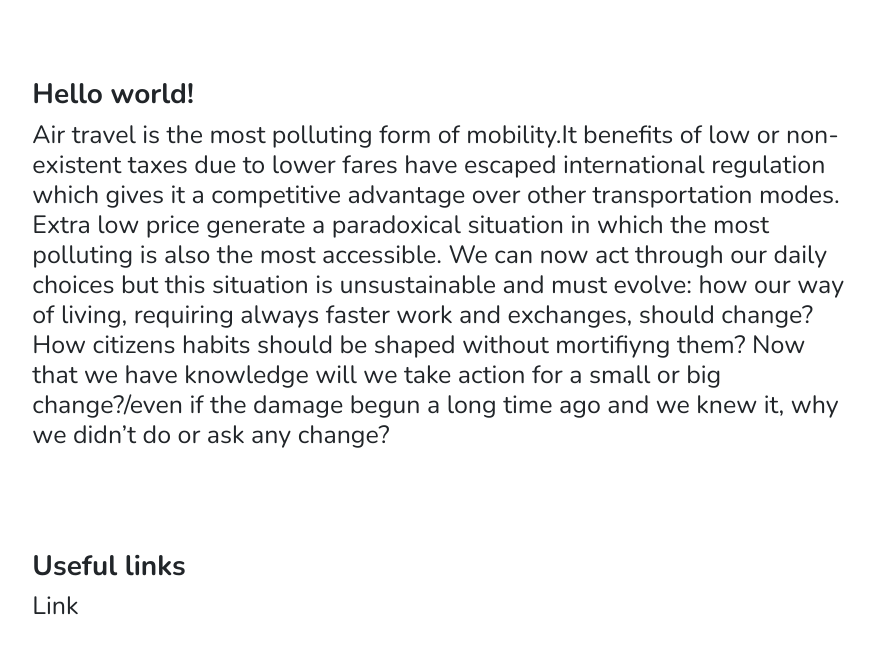
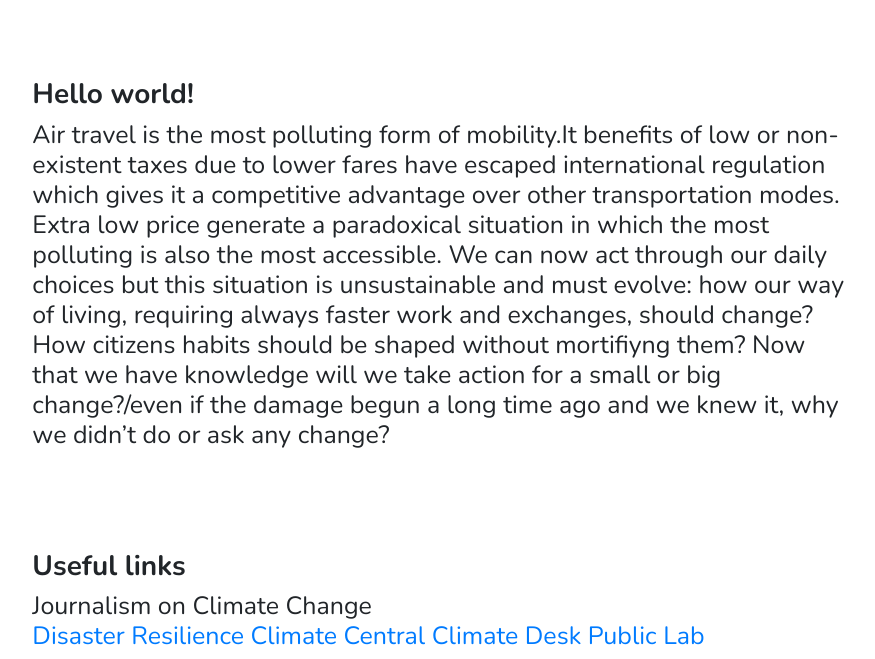
Before and after one commit to Ludipas/viaggi_paradiso, a plain HTML site: page index.html in a window 1280 px wide. Shown: the part 277-936 px from the top of the page, without its empty margins (196-1071 px from the left). Before the commit the page ends 906 px from the top, so only its background shows below. Drawn offline with nearby package versions, Linux system fonts and the light colour scheme.

Commit message:
added some links

```diff
--- a/index.html
+++ b/index.html
@@ -20,7 +20,12 @@
   <div class="container col-sm-8" id="links">
     <h1> Useful links </h1>
     <h3>
-      Link
+      Journalism on Climate Change
+      <br>
+      <a href="http://disaster-resilience.com">Disaster Resilience</a>
+      <a href="https://www.climatecentral.org/">Climate Central</a>
+      <a href="https://www.climatedesk.org">Climate Desk</a>
+      <a href="https://publiclab.org/">Public Lab</a>
     </h3>
   </div>
   <script src="https://code.jquery.com/jquery-3.3.1.slim.min.js" integrity="sha384-q8i/X+965DzO0rT7abK41JStQIAqVgRVzpbzo5smXKp4YfRvH+8abtTE1Pi6jizo" crossorigin="anonymous"></script>
```
